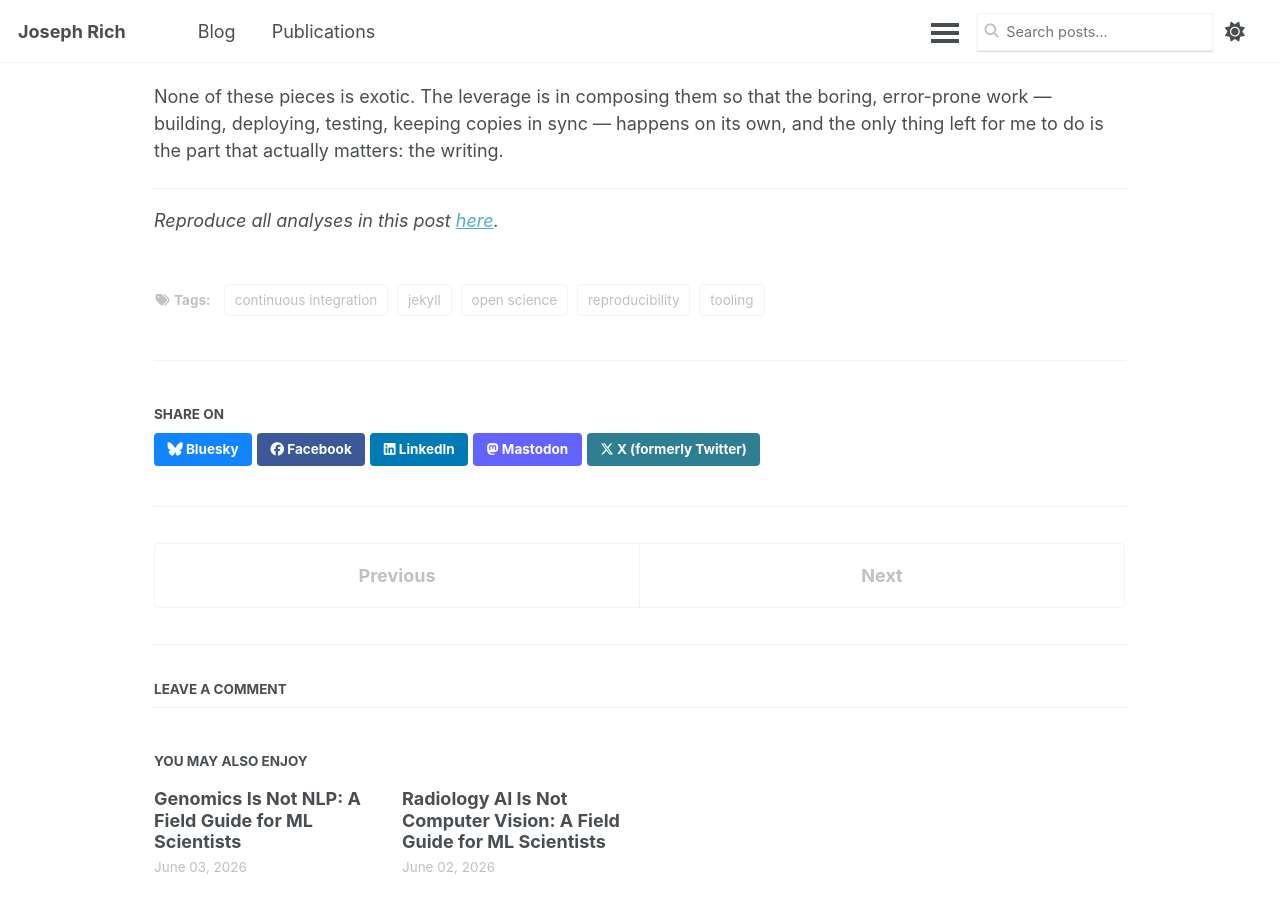
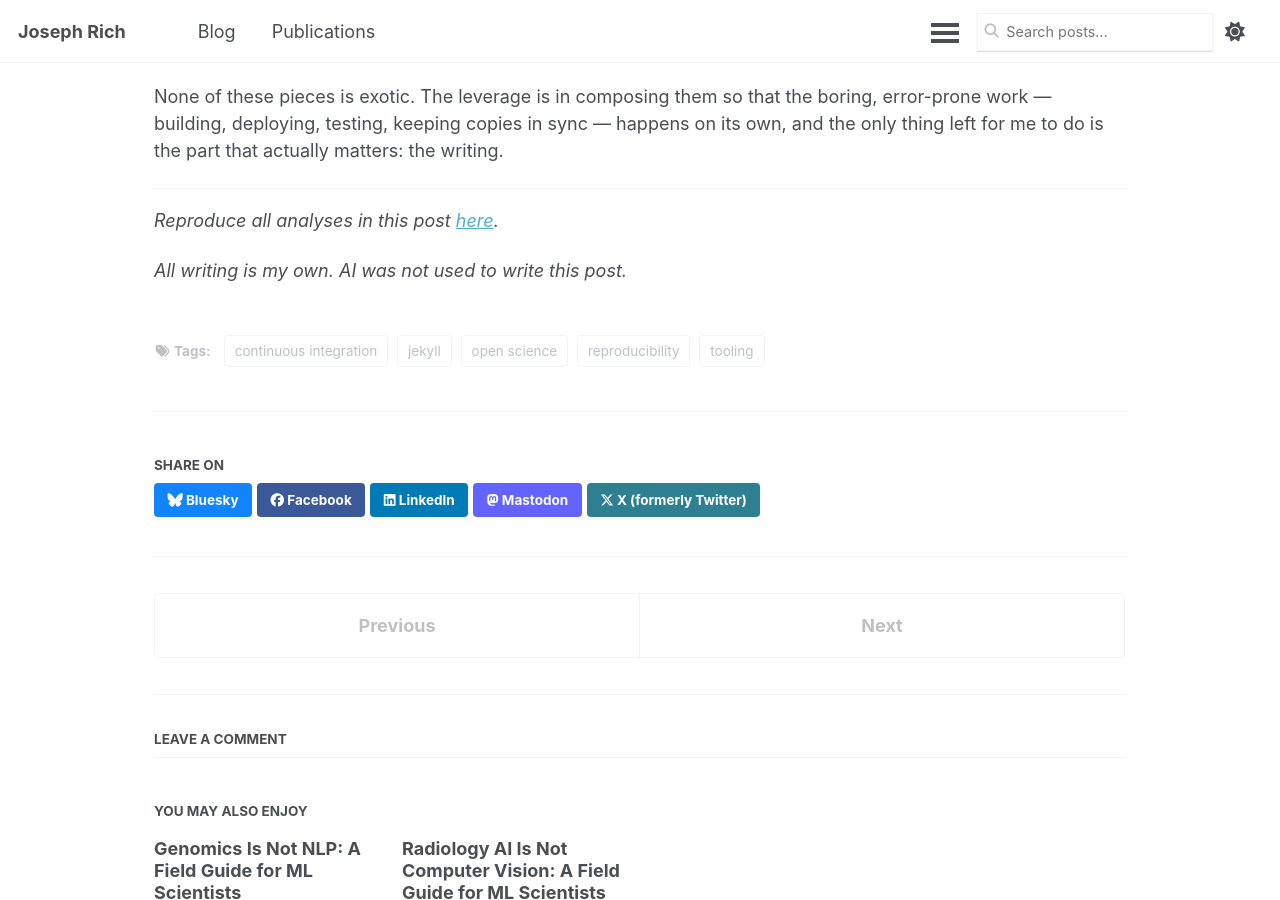
Before and after one commit to josephrich98/joseph_rich_blog, a Jekyll site: the page built from site/_posts/2026-06-01-how-this-blog-is-built.md, in a window 1280 px wide and 900 px high, scrolled down 7747 px. Built offline with Jekyll 4.4.1, drawn with Linux system fonts in a browser that asks for light colours; a script that is not in the unit is left out; comment, search, counter and statistics services are not loaded.

Commit message:
added AI disclaimer

```diff
--- a/scripts/sync_posts.py
+++ b/scripts/sync_posts.py
@@ -231,6 +231,7 @@ def sync_post(name):
     body = body.rstrip("\n") + (
         f"\n\n---\n\n*Reproduce all analyses in this post "
         f"[here]({REPO_URL}/tree/main/posts/{name}).*\n"
+        f"\n*All writing is my own. AI was not used to write this post.*\n"
     )
 
     # Build Jekyll front matter
--- a/site/_posts/2026-06-01-how-this-blog-is-built.md
+++ b/site/_posts/2026-06-01-how-this-blog-is-built.md
@@ -352,3 +352,5 @@ actually matters: the writing.
 ---
 
 *Reproduce all analyses in this post [here](https://github.com/josephrich98/joseph_rich_blog/tree/main/posts/how-this-blog-is-built).*
+
+*All writing is my own. AI was not used to write this post.*
```
Also changed, not shown: site/_posts/2026-06-02-radiology-ai-vs-computer-vision.md (+2 -0 lines), site/_posts/2026-06-03-genomics-vs-nlp.md (+2 -0 lines).
